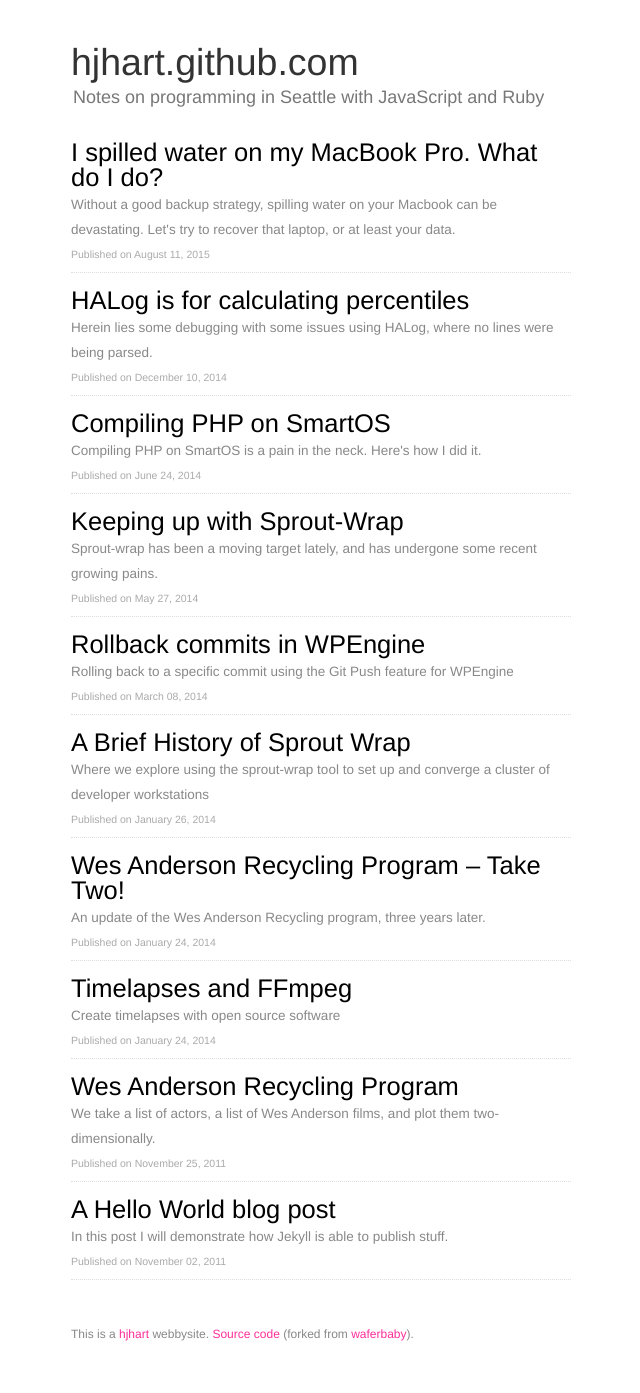
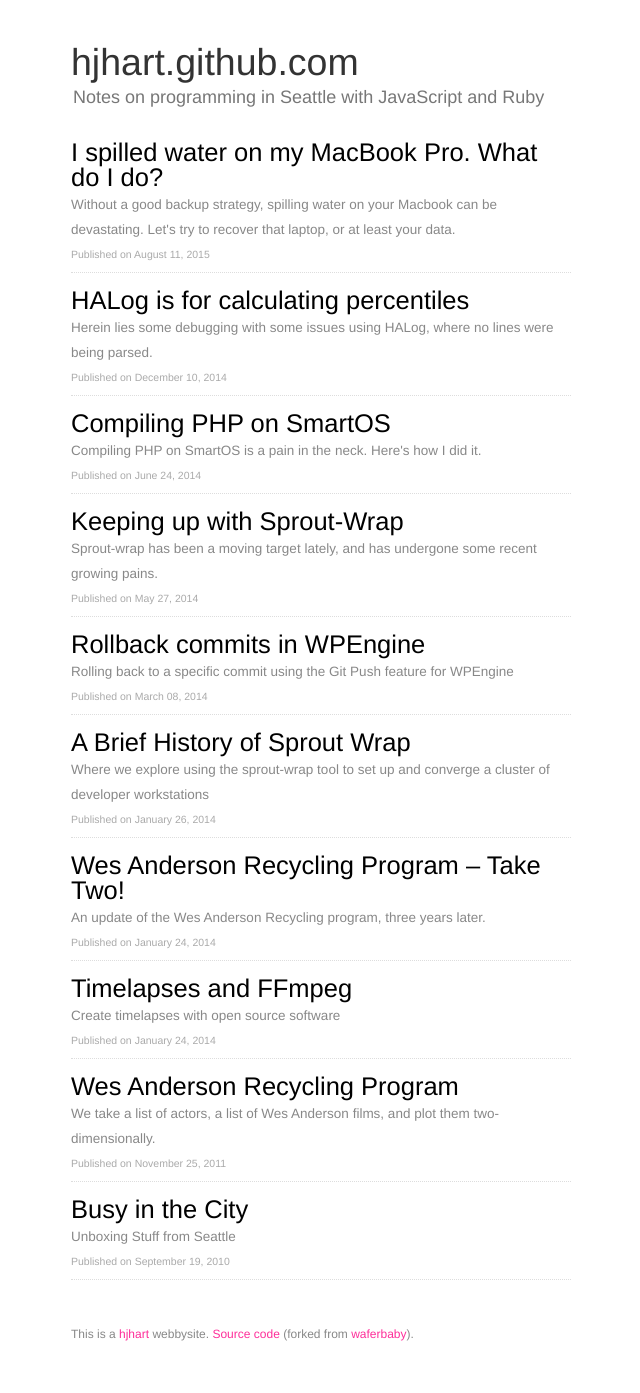
Before and after one commit to hjhart/hjhart.blog, a Jekyll site: the page built from index.html, in a window 1280 px wide. Shown: the whole page, without its empty margins (238-878 px from the left). Built offline with Jekyll 4.4.1, drawn with Linux system fonts in a browser that asks for light colours; Markdown is read by kramdown in place of the engine named in the settings; part of the change alters nothing that is shown.

Commit message:
Migrate post from hjhart.com/blog.php

```diff
--- /dev/null
+++ b/_posts/2010-09-19-busy-in-the-city.markdown
@@ -0,0 +1,24 @@
+---
+layout: post
+title: "Busy in the City"
+summary: "Unboxing Stuff from Seattle"
+---
+
+<img style="float: right;" src="/images/unbox.gif" alt="Beautiful Drawing of a box that I did in 2010. Wow."/>
+
+I've been pretty busy here the last few weeks. Here's a taste of it all:
+
+To show off my skills to employers I developed [this little game][game]. It's not too robust or anything, but it's actually good for a few plays. Plus, I added a highscore board so there is a level of competition to get involved with.
+
+In order to make my apartment search a little easier, I developed a [greasemonkey script][greasemonkey] to tell me how much each roommate will pay for his share of an apartment. So, if I'm renting a $2500 2 bedroom apartment, that's $1250 a roommate. Then it sorts it by lowest price first. It's pretty scrappy, but it makes it easier for me to look for reasonably priced apartments in San Francisco.
+
+I've been applying to a ton of jobs and running like a chicken without its head around the city. Phone interviews everyday, a few in-person interviews, and there are plenty more to come. Still no full-time offers yet, but I'm keeping my fingers crossed.
+
+I've been going to a LOT of restaurants around the city. Yelp is my best friend right now. This list of [100 things to try before you die in SF][hundred] will soon be helping me diversify my tongue portfolio. It's not ideal for me though, because I want to find out where these restaurants are really quick. I think I'll do some quick coding tomorrow to plot all of those restaurants on a virtual map.
+
+I'll be sure to share when I get around to that. :)
+
+
+[game]: http://hjhart.com/projects/hot/index.php "100 coins game developed for Hot Shot"
+[greasemonkey]: http://hjhart.com/portfolio.php?id=cra "Grease Monkey Script for craigslist"
+[hundred]: http://www.7x7.com/eat-drink/2010-big-eat-sf-100-things-try-you-die "100 things to try before you die by 7x7"
--- a/_posts/2011-11-02-hello-world-post.markdown
+++ /dev/null
@@ -1,13 +0,0 @@
----
-layout: post
-title: "A Hello World blog post"
-summary: "In this post I will demonstrate how Jekyll is able to publish stuff."
----
-
-### Alright, first time here we go.
-
-	require 'something'
-	$jQuery_obj = $('a.selector')
-
-
-And then we've got this right here. I thing having github gists will work out better. Don't you?
--- a/stylesheets/screen.css
+++ b/stylesheets/screen.css
@@ -149,7 +149,6 @@ opacity: 0.9;
 }
 
 section#contents img {
-border: solid 1px #000;
 margin-bottom: 10px;
 }
 
```
Also changed, not shown: images/unbox.gif (added).
